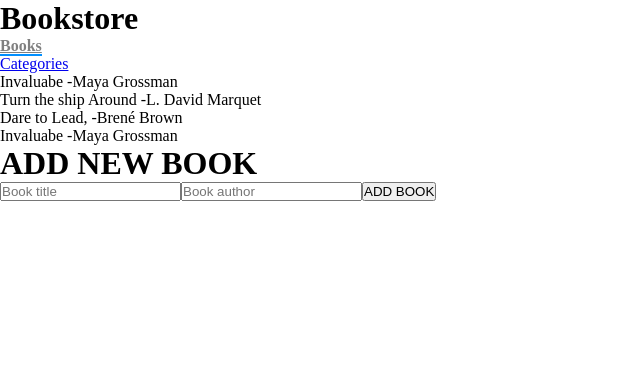
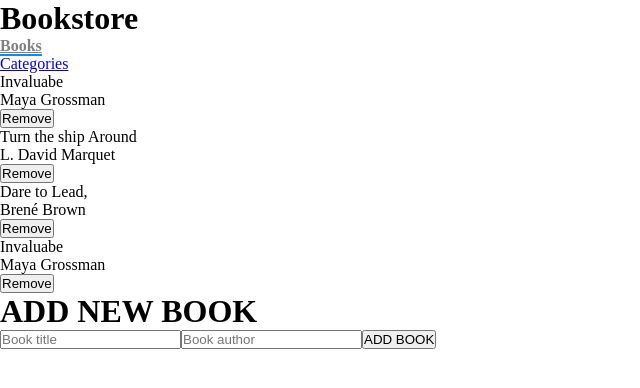
Before and after one commit to Cabraham1/Bookstore, a React (Create React App) app: page / in a window 1280 px wide. Shown: the top 388 px of the page, without its empty margins (0-640 px from the left). Built offline with nearby package versions, Linux system fonts and the light colour scheme.

Commit message:
Populate books

```diff
--- a/src/components/AddBook.js
+++ b/src/components/AddBook.js
@@ -4,8 +4,8 @@ const AddBook = () => (
   <div>
     <h1>ADD NEW BOOK</h1>
     <form>
-      <input type="text" required value="" placeholder="Book title" />
-      <input type="text" required value="" placeholder="Book author" />
+      <input type="text" required placeholder="Book title" />
+      <input type="text" required placeholder="Book author" />
       <button type="submit">ADD BOOK</button>
     </form>
   </div>
--- a/src/components/BookLists.js
+++ b/src/components/BookLists.js
@@ -1,7 +1,9 @@
-import React from 'react';
+import React, { useState } from 'react';
 import AddBook from './AddBook';
+import Book from './Book';
 
-const books = [
+const BookLists = () => {
+  const [books] = useState([
     {
       title: 'Invaluabe',
       author: 'Maya Grossman',
@@ -22,24 +24,15 @@ const books = [
       author: 'Maya Grossman',
       id: 4,
     },
-];
-
-const BookLists = () => (
+  ]);
+  return (
     <div>
-    <ul>
       {books.map((book) => (
-        <li key={book.id}>
-          <span>
-            {book.title}
-            {' '}
-            -
-            {book.author}
-          </span>
-        </li>
+        <Book key={book.id} title={book.title} author={book.author} />
       ))}
-    </ul>
       <AddBook />
     </div>
   );
+};
 
 export default BookLists;
```
Lines whose indentation alone changed are shown as unchanged.
